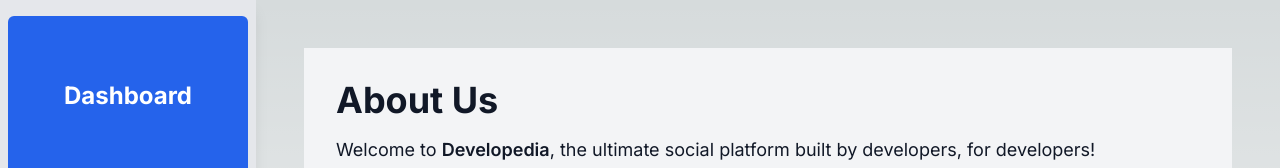
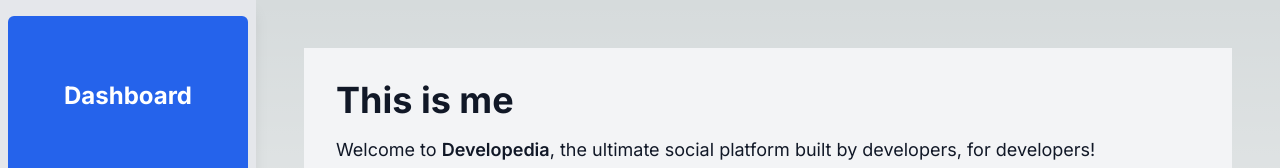
Before and after one commit to Sourabhpargai1234/Developedia, a Next.js app: page /dashboard/about in a window 1280 px wide. Shown: the top 168 px of the page. Built offline with nearby package versions, Linux system fonts and the light colour scheme; no server answers.

Commit message:
commit 2

```diff
--- a/app/dashboard/about/page.tsx
+++ b/app/dashboard/about/page.tsx
@@ -9,7 +9,7 @@ export default function Aboutpage() {
   return (
     <div className="w-full h-full p-8 bg-gray-100 text-gray-900">
       <div className="max-w-4xl mx-auto">
-        <h1 className="text-4xl font-bold mb-4">About Us</h1>
+        <h1 className="text-4xl font-bold mb-4">This is me</h1>
         <p className="text-lg mb-6">
           Welcome to <span className="font-semibold">Developedia</span>, the ultimate social platform built by developers, for developers!
         </p>
```
